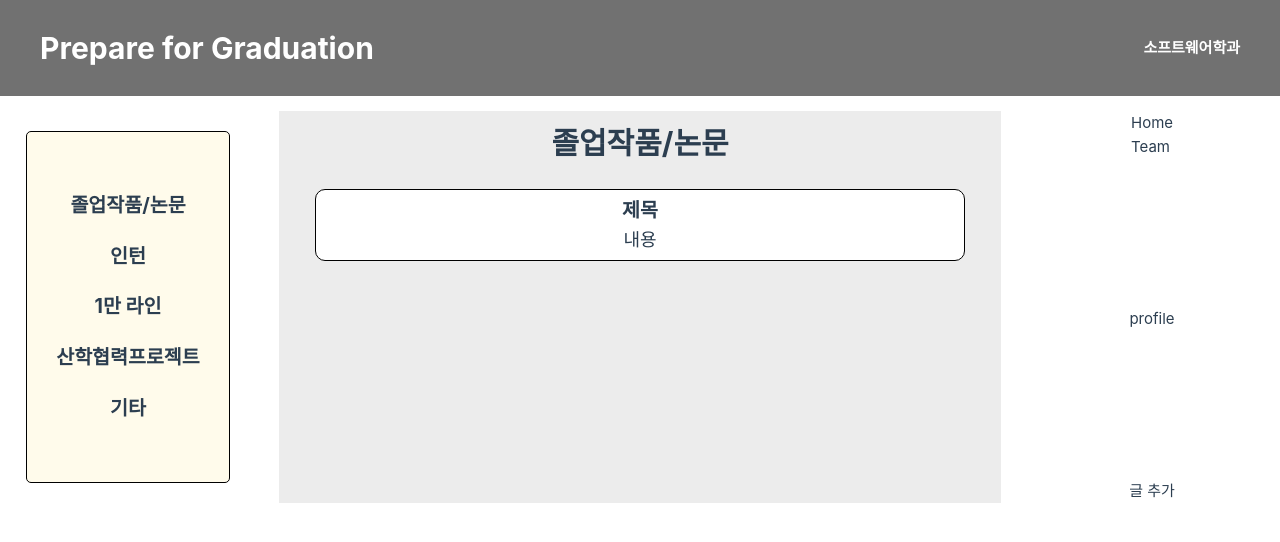
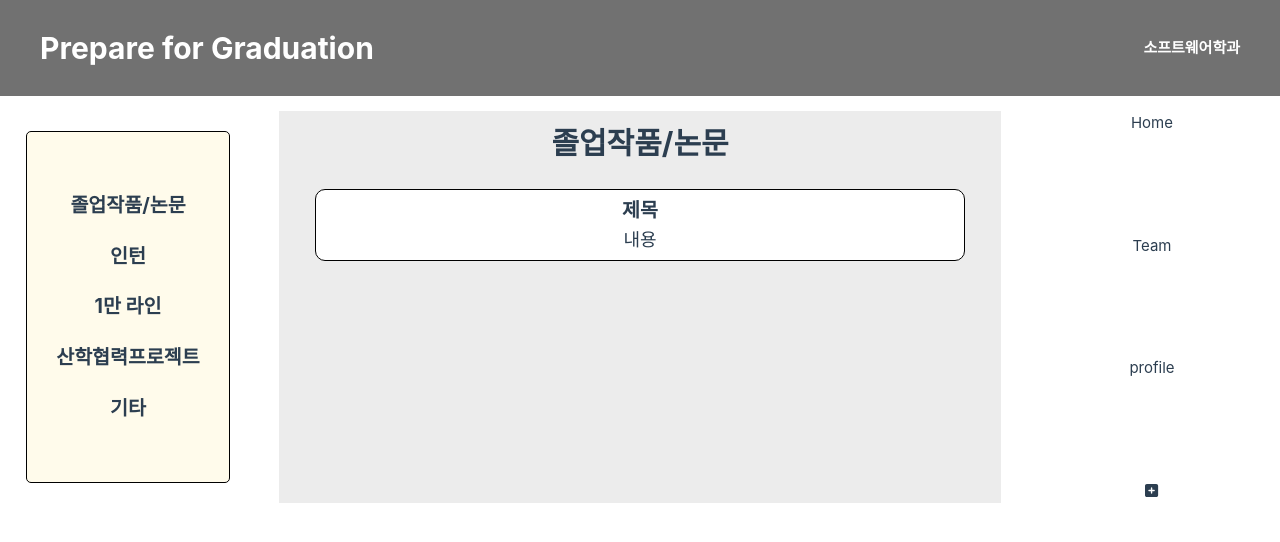
Before and after one commit to yu9i/ISE_Team8, a Vue app in the folder team8/: page / in a window 1280 px wide. Shown: the top 542 px of the page. Built offline with nearby package versions, Linux system fonts and the light colour scheme.

Commit message:
main add commu

```diff
--- a/team8/src/App.vue
+++ b/team8/src/App.vue
@@ -28,13 +28,10 @@
     </div>
 
     <div class="main-page">
-      <div class="page-select">
-        <div>Home</div>
-        <div>Team</div>
-        <div></div>
-      </div>
-      <div class="main-show-profile">profile</div>
-      <div id="add-post">글 추가</div>
+      <div class="page-home">Home</div>
+      <div class="page-team">Team</div>
+      <div class="page-profile">profile</div>
+      <div Onclick=""><font-awesome-icon icon="fa-solid fa-square-plus" /></div>
     </div>
 
   </div>
--- a/team8/src/main.js
+++ b/team8/src/main.js
@@ -1,6 +1,21 @@
 import './assets/css/main.css'
+// import App from './Community.vue';
 
-import { createApp } from 'vue'
-import App from './App.vue'
+import { createApp } from 'vue';
+import App from './App.vue';
 
-createApp(App).mount('#app')
+// 설치했던 fontawesome-svg-core와 vue-fontawesome
+import { library } from "@fortawesome/fontawesome-svg-core";
+import { FontAwesomeIcon } from "@fortawesome/vue-fontawesome";
+
+// 설치했던 아이콘파일에서 해당 아이콘만 불러옵니다.
+import { fas } from "@fortawesome/free-solid-svg-icons";
+import { far } from "@fortawesome/free-regular-svg-icons";
+
+// 불러온 아이콘을 라이브러리에 담습니다.
+library.add(fas, far);
+
+// fontawesome아이콘을 Vue탬플릿에 사용할 수 있게 등록해 줍니다.
+
+createApp(App).component('font-awesome-icon', FontAwesomeIcon)
+.mount('#app');
```
Also changed, not shown: team8/package.json (+8 -0 lines), team8/src/Community.vue (added), 1 other file (tests, documents, lock files or other folders).
